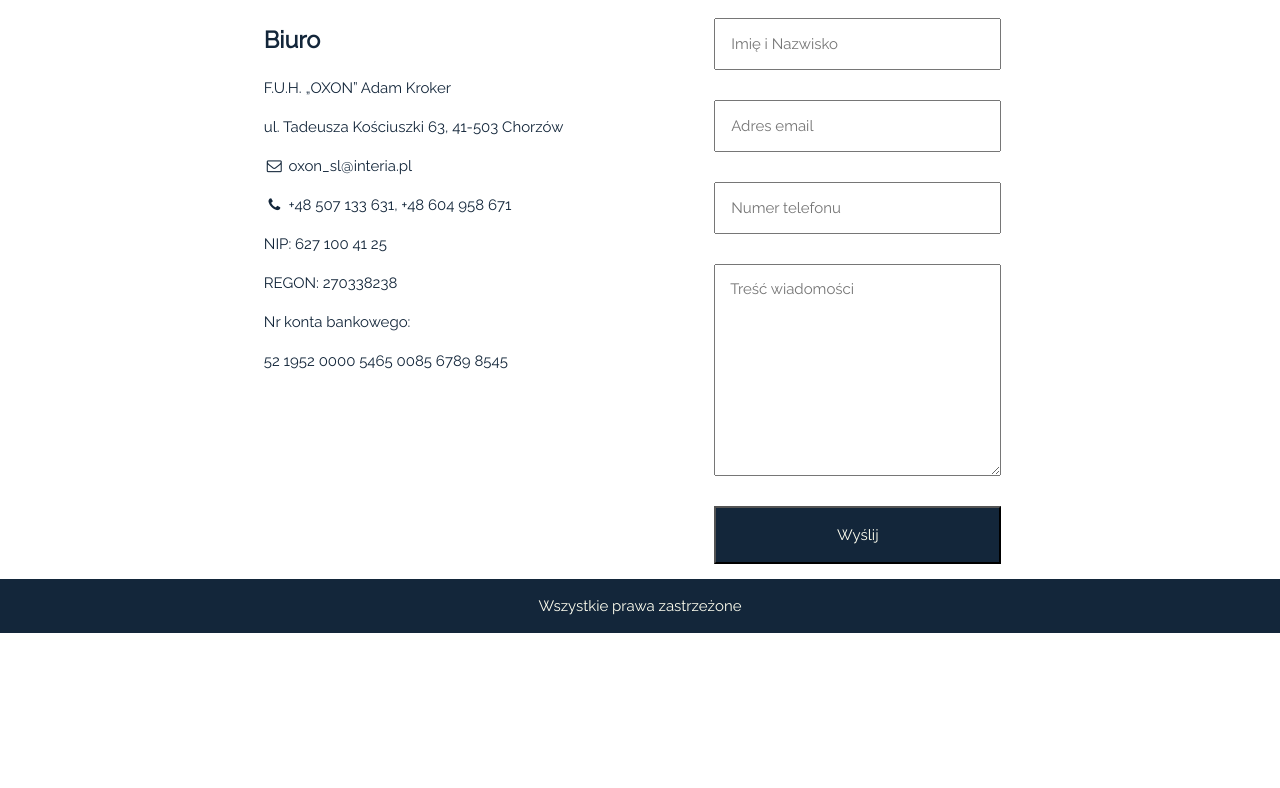
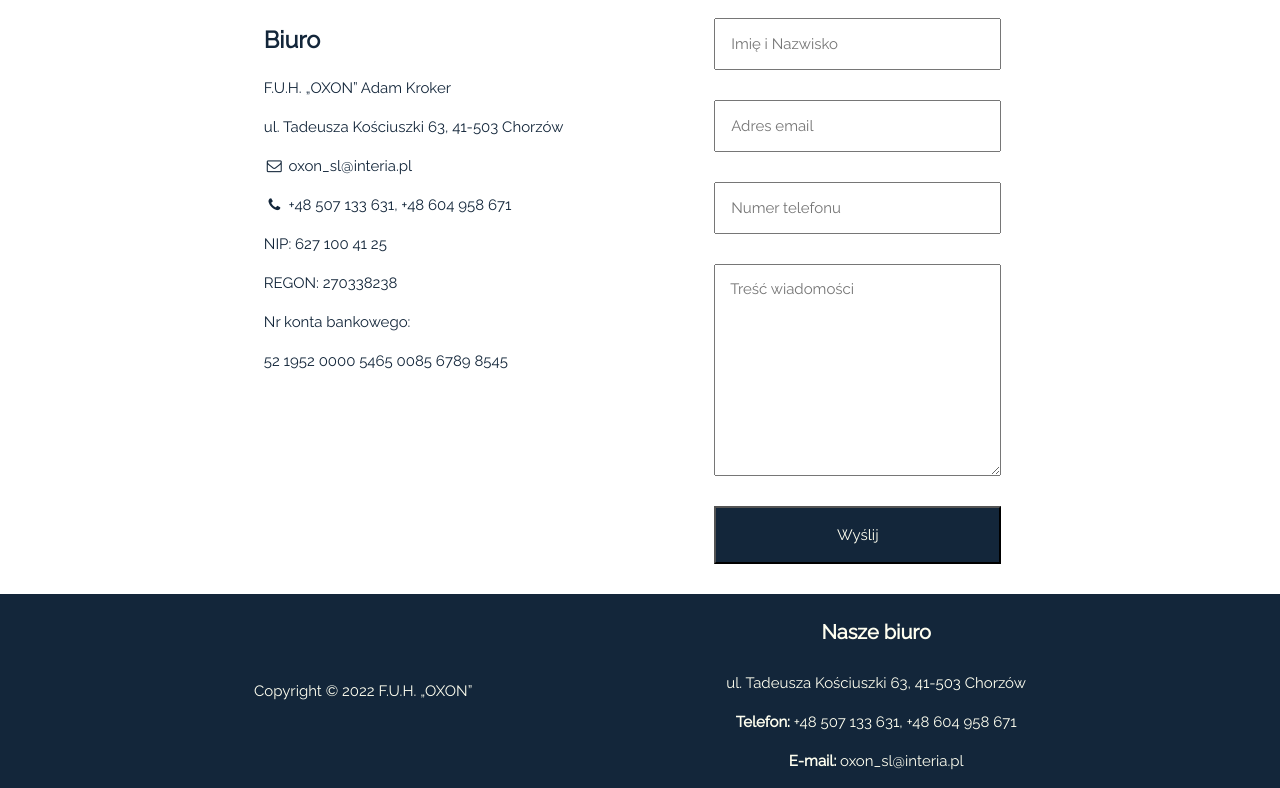
Before and after one commit to markro0308/nieruchomosci_oxon, a React (Create React App) app: page /kontakt in a window 1280 px wide. Shown: the part 546-1334 px from the top of the page. Before the commit the page ends 1179 px from the top, so only its background shows below. Built offline with nearby package versions, Linux system fonts and the light colour scheme.

Commit message:
Change footer and list-style-type

```diff
--- a/src/layouts/Footer.jsx
+++ b/src/layouts/Footer.jsx
@@ -2,7 +2,15 @@ import React from 'react';
 
 function Footer() {
     return (
-        <p>Wszystkie prawa zastrzeżone</p>
+        <>
+            <p>Copyright © 2022 F.U.H. „OXON”</p>
+            <div>
+                <h4>Nasze biuro</h4>
+                <p>ul. Tadeusza Kościuszki 63, 41-503 Chorzów</p>
+                <p><strong>Telefon:</strong> +48 507 133 631, +48 604 958 671</p>
+                <p><strong>E-mail:</strong> oxon_sl@interia.pl</p>
+            </div>
+        </>
     );
 };
 
--- a/src/styles/App.scss
+++ b/src/styles/App.scss
@@ -23,6 +23,11 @@
     text-align: center;
     color: $nav-color;
     margin-top: auto;
+    margin-bottom: 0;
+    display: flex;
+    flex-direction: row;
+    justify-content: space-evenly;
+    align-items: center;
   }
 
 }
--- a/src/styles/Header.scss
+++ b/src/styles/Header.scss
@@ -1,7 +1,7 @@
-
 .logo {
     flex-grow: 2;
     text-align: center;
+
     img {
         height: 7vw;
     }
@@ -11,7 +11,7 @@
     flex-grow: 1;
     display: flex;
     flex-direction: column;
-    align-items: end;
+    align-items: flex-end;
     justify-content: center;
     height: 7vw;
     padding-right: 1em;
--- a/src/styles/Section.scss
+++ b/src/styles/Section.scss
@@ -22,14 +22,15 @@ p {
 }
 
 .page-list {
-  line-height: 2.5em;
+  // line-height: 2.5em;
   //flex-direction: column;
   font-size: 15px;
-  list-style-image: url('../images/arrowcurved.png');
-  justify-content: center;
+  list-style-type: "❯";
 
   li {
-    justify-content: center;
+    margin-bottom: 1em;
+    line-height: 2em;
+    padding-left: 0.5em;
   }
 }
 
@@ -102,6 +103,7 @@ p {
 
       button {
         margin: 15px;
+        margin-bottom: 30px;
         text-align: center;
         width: inherit;
         height: 58px;
@@ -122,3 +124,9 @@ p {
     }
   }
 }
+
+#map-section {
+  width: 100%;
+  height: 50vh;
+  margin-bottom: 0;
+}
```
